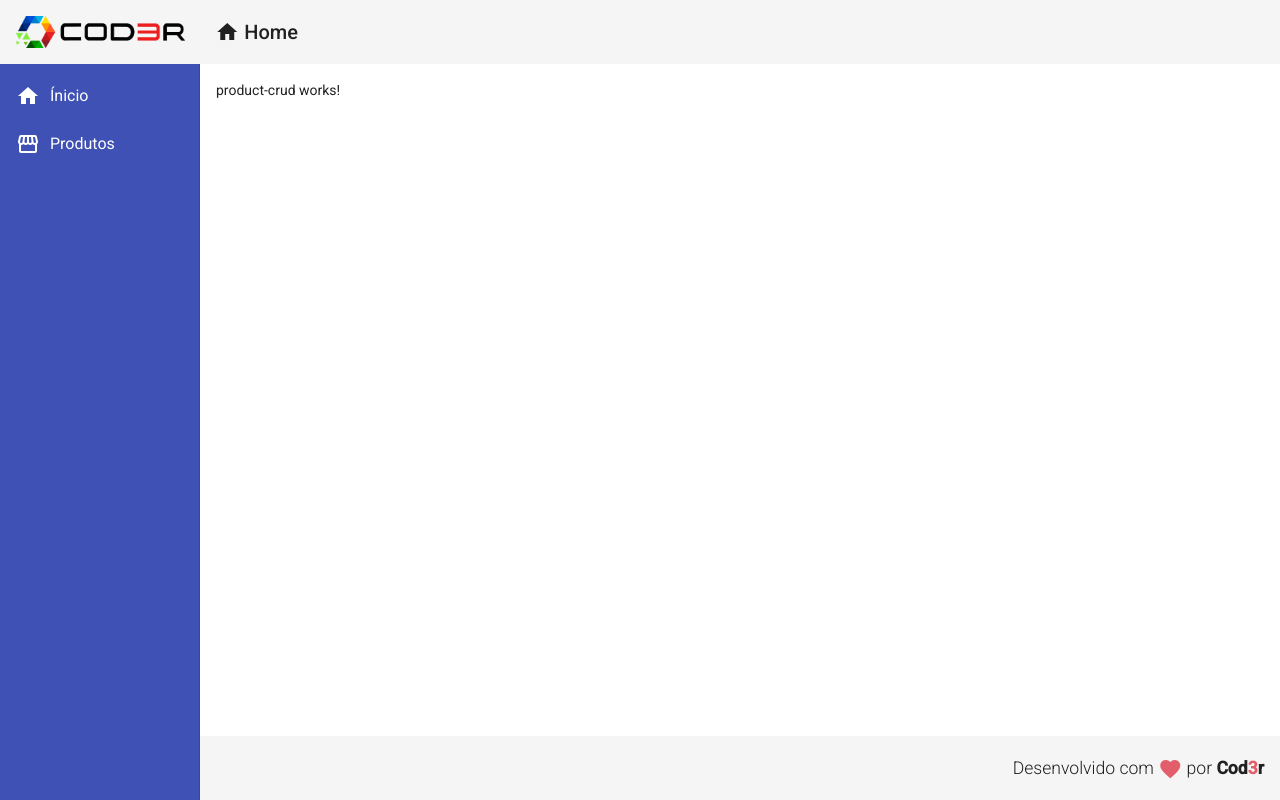
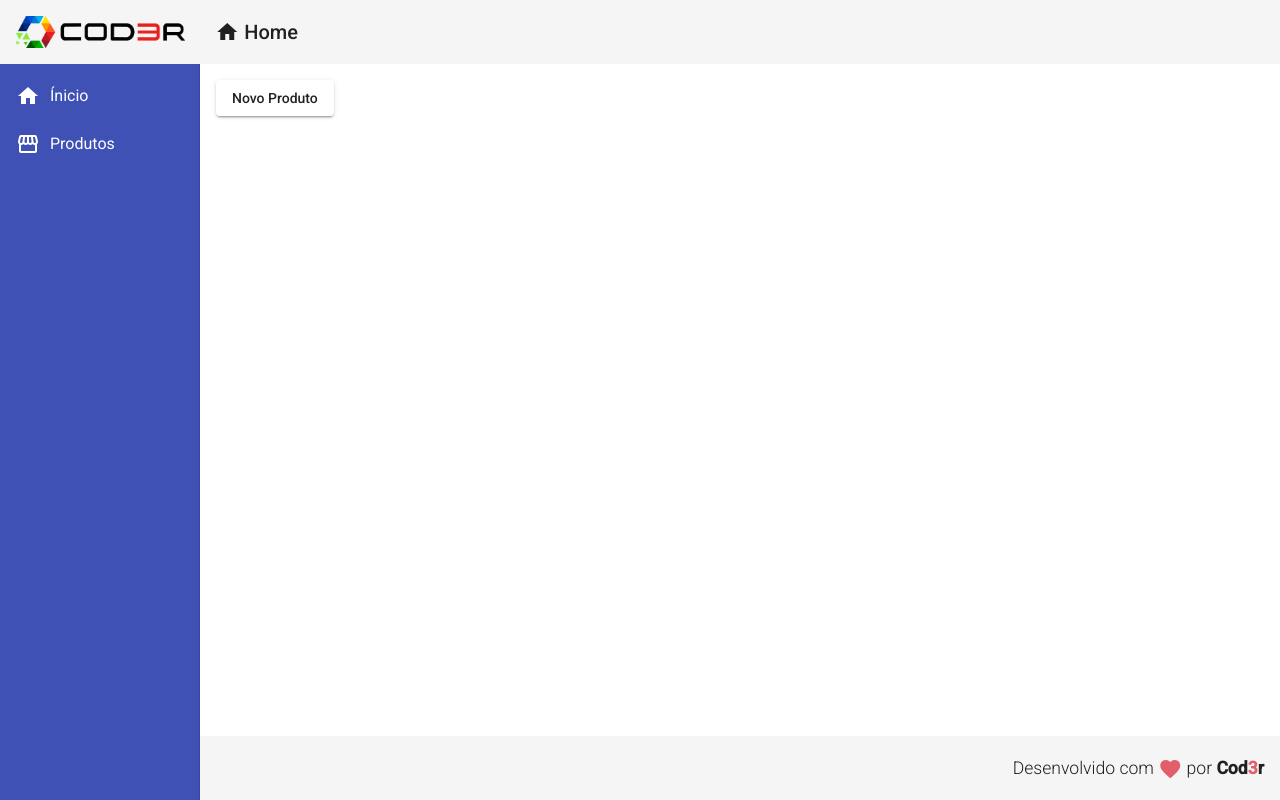
Before and after one commit to wdrik/angular-course, an Angular app: page /products in a window 1280 px wide. Built offline with nearby package versions, Linux system fonts and the light colour scheme.

Commit message:
feat: router navigation

```diff
--- a/src/app/app.module.ts
+++ b/src/app/app.module.ts
@@ -10,6 +10,7 @@
 import { MatSidenavModule } from '@angular/material/sidenav';
 import { MatListModule } from '@angular/material/list';
 import { MatCardModule } from '@angular/material/card';
+import { MatButtonModule } from '@angular/material/button';
 
 import { FooterComponent } from './components/template/footer/footer.component';
 import { NavComponent } from './components/template/nav/nav.component';
@@ -38,7 +39,8 @@
     MatToolbarModule,
     MatSidenavModule,
     MatListModule,
-    MatCardModule
+    MatCardModule,
+    MatButtonModule
   ],
   providers: [],
   bootstrap: [AppComponent]
--- a/src/app/views/product-crud/product-crud.component.html
+++ b/src/app/views/product-crud/product-crud.component.html
@@ -1 +1,3 @@
-<p>product-crud works!</p>
+<button (click)="navigateToProductCreate()" mat-raised-button>
+  Novo Produto
+</button>
--- a/src/app/views/product-crud/product-crud.component.ts
+++ b/src/app/views/product-crud/product-crud.component.ts
@@ -1,4 +1,5 @@
 import { Component, OnInit } from '@angular/core';
+import { Router } from '@angular/router';
 
 @Component({
   selector: 'app-product-crud',
@@ -7,9 +8,15 @@
 })
 export class ProductCrudComponent implements OnInit {
 
-  constructor() { }
+  constructor(private router: Router) { }
 
   ngOnInit(): void {
   }
 
+  navigateToProductCreate(): void {
+    this.router.navigate(['/products/create']);
+
+    console.log('navigateToProductCreate')
+  }
+
 }
```
